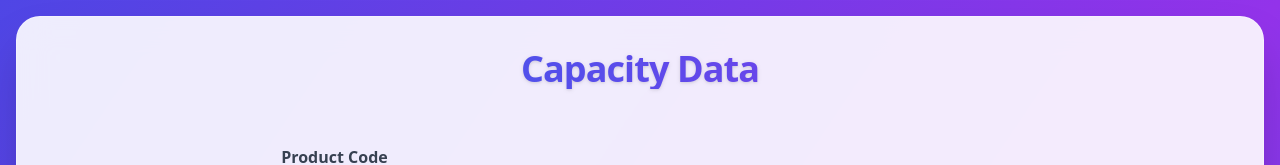
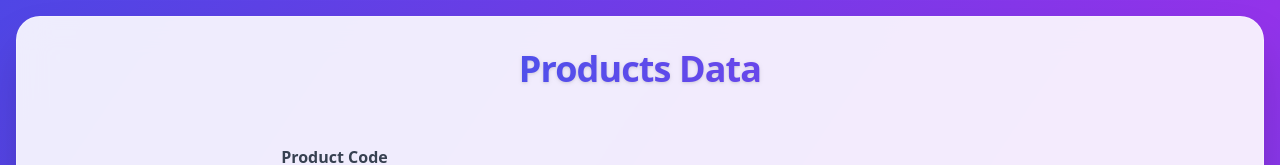
Before and after one commit to rakeshkumar22743/radhetableware, a React (Create React App) app: page /capacity in a window 1280 px wide. Shown: the top 165 px of the page. Built offline with nearby package versions, Linux system fonts and the light colour scheme.

Commit message:
changes done

```diff
--- a/src/components/CapacityTable.js
+++ b/src/components/CapacityTable.js
@@ -150,7 +150,7 @@ const CapacityTable = () => {
         className="w-full max-w-7xl bg-white/90 backdrop-blur-lg shadow-2xl rounded-3xl border border-white/30 p-2 sm:p-8 flex flex-col gap-6"
       >
         <h2 className="text-3xl sm:text-4xl font-extrabold bg-gradient-to-r from-blue-600 to-purple-600 bg-clip-text text-transparent mb-2 sm:mb-8 text-center tracking-tight drop-shadow animate-fade-in">
-          Capacity Data
+          Products Data
         </h2>
         {/* Warning message */}
         {warning && (
```
